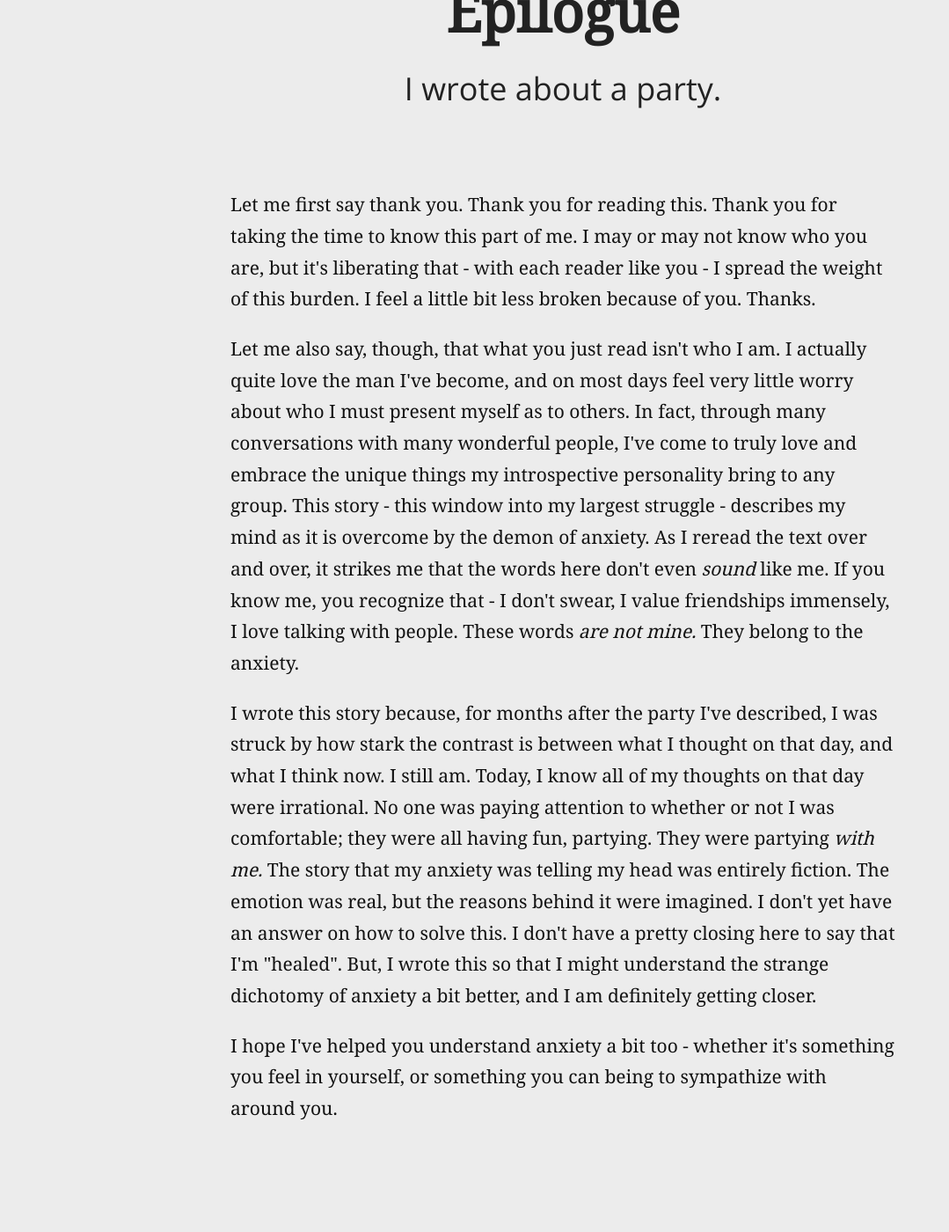
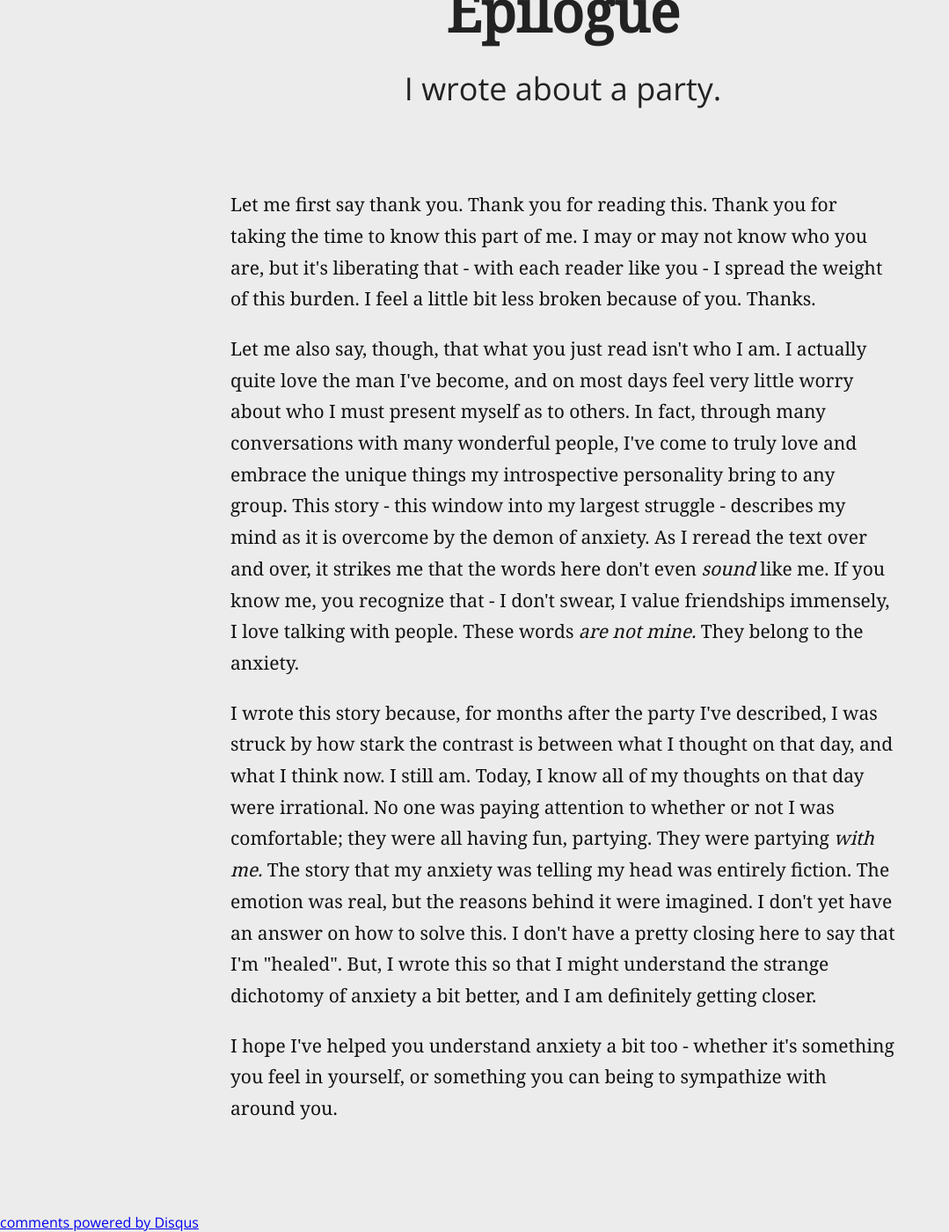
Before and after one commit to josephwegner/stories.wegnerdesign.com, a Jekyll site: the page built from _posts/2016-10-12-how-i-party.html, in a window 1280 px wide and 1400 px high, scrolled down 14287 px. Shown: the whole window at 88% size, without its empty margins (0-1079 px from the left). Built offline with Jekyll 4.4.1, drawn with Linux system fonts in a browser that asks for light colours; comment, search, counter and statistics services are not loaded; before the commit the page ends 15615 px from its top, so only the background shows below that.

Commit message:
add comments to how i party

```diff
--- a/_layouts/party.html
+++ b/_layouts/party.html
@@ -7,6 +7,20 @@
 <body>
   <h1>{{ page.title }}</h1>
 	<div id="body">{{ content }}</div>
+        <div id="disqus_thread" style="margin-top: 50px;"></div>
+  <script type="text/javascript">
+      /* * * CONFIGURATION VARIABLES: EDIT BEFORE PASTING INTO YOUR WEBPAGE * * */
+      var disqus_shortname = 'wegnerdesign'; // required: replace example with your forum shortname
+      var disqus_identifier = 'how i party';
+      /* * * DON'T EDIT BELOW THIS LINE * * */
+      (function() {
+          var dsq = document.createElement('script'); dsq.type = 'text/javascript'; dsq.async = true;
+          dsq.src = 'http://' + disqus_shortname + '.disqus.com/embed.js';
+          (document.getElementsByTagName('head')[0] || document.getElementsByTagName('body')[0]).appendChild(dsq);
+      })();
+  </script>
+  <noscript>Please enable JavaScript to view the <a href="http://disqus.com/?ref_noscript">comments powered by Disqus.</a></noscript>
+  <a href="http://disqus.com" class="dsq-brlink">comments powered by <span class="logo-disqus">Disqus</span></a>
 	<script>
   (function(i,s,o,g,r,a,m){i['GoogleAnalyticsObject']=r;i[r]=i[r]||function(){
   (i[r].q=i[r].q||[]).push(arguments)},i[r].l=1*new Date();a=s.createElement(o),
--- a/_posts/2016-10-12-how-i-party.html
+++ b/_posts/2016-10-12-how-i-party.html
@@ -1,6 +1,7 @@
 ---
 title: "How I Party"
 layout: party
+comments: true
 ---
 
 <section>
--- a/stylesheets/party.css
+++ b/stylesheets/party.css
@@ -62,3 +62,14 @@
 	padding-bottom: 10px;
 	box-sizing: border-box;
 }
+
+#disqus_thread {
+    max-width: 80%;
+    width: 36em;
+    font-size: 21px;
+    margin: auto;
+}
+
+.discovery-main {
+    display: none;
+}
```
